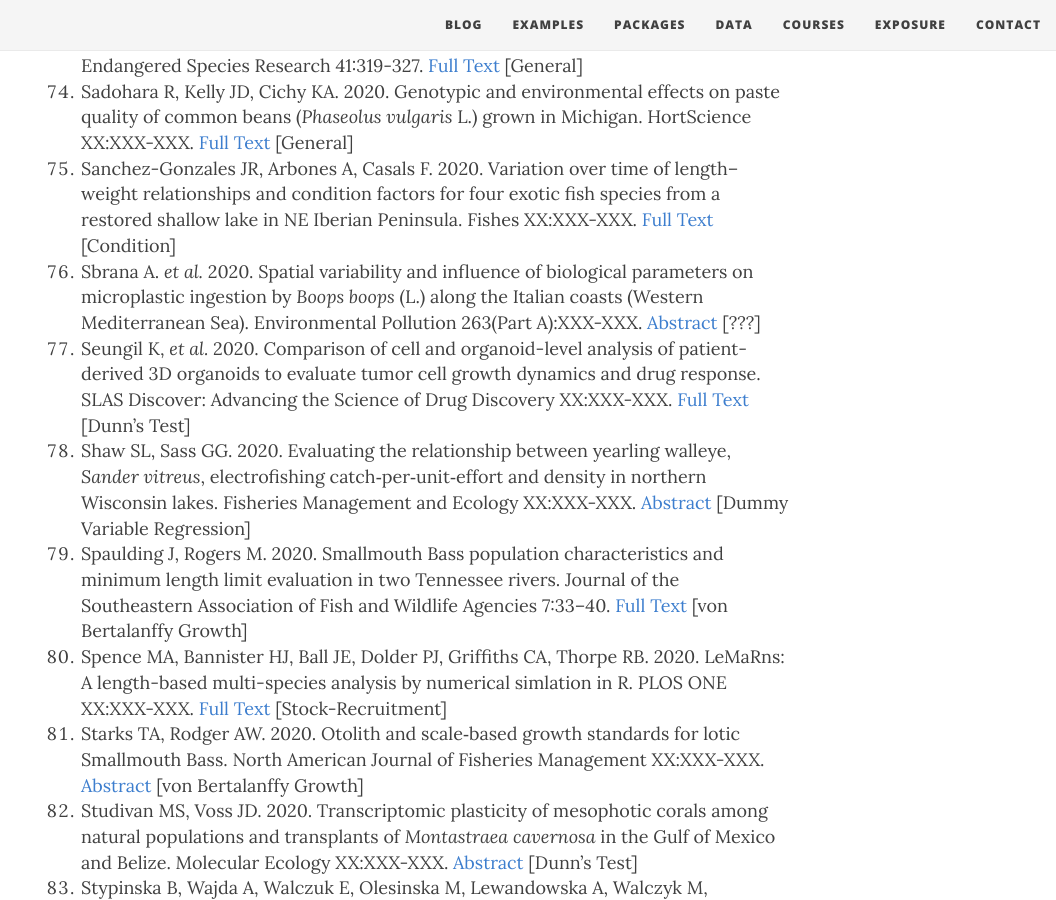
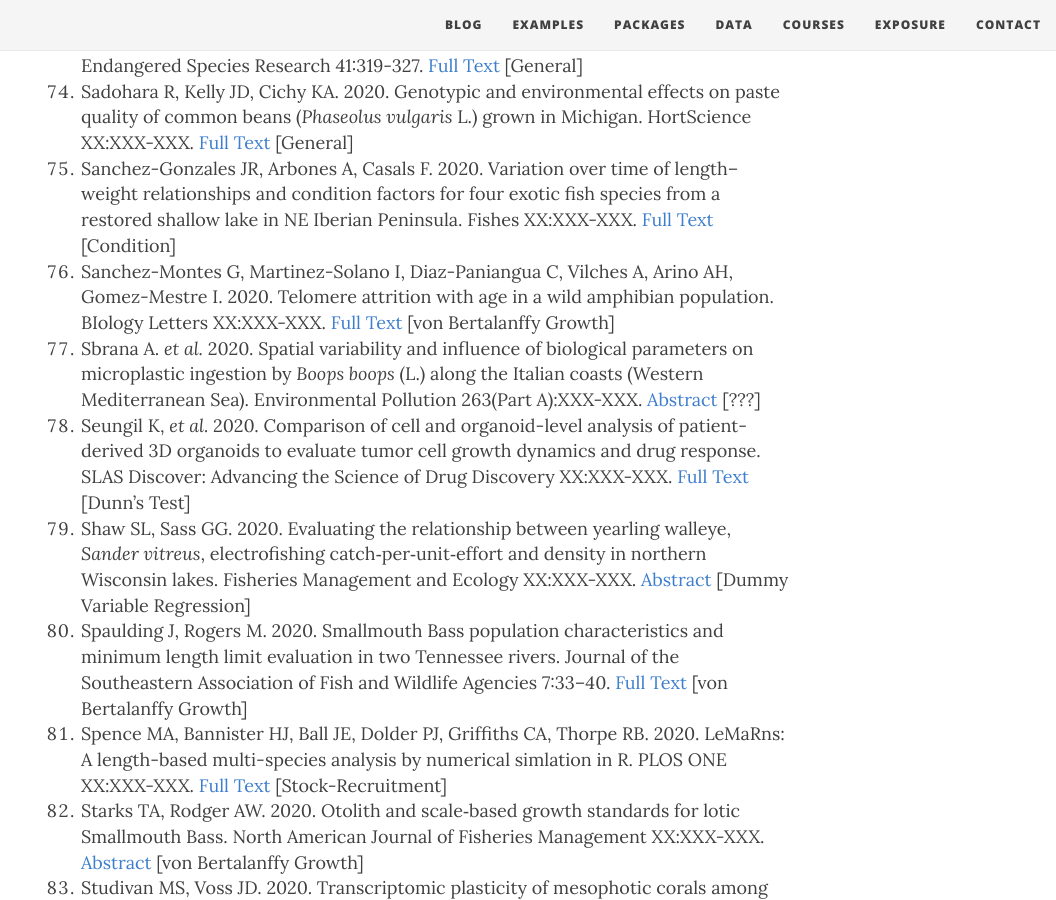
Before and after one commit to droglenc/fishR, a Jekyll site: the page built from exposure/exposure-citations20.md, in a window 1280 px wide and 900 px high, scrolled down 6411 px. Shown: the whole window, without its empty margins (224-1280 px from the left). Built offline with Jekyll 4.4.1, drawn with Linux system fonts in a browser that asks for light colours; nearby versions of some CDN libraries; some of the changed lines change nothing that is shown.

Commit message:
Update exposure-citations20.md

```diff
--- a/exposure/exposure-citations20.md
+++ b/exposure/exposure-citations20.md
@@ -5,7 +5,7 @@ subtitle: fishR and FSA is Being Used!!
 css: "/css/exposure-citation.css"
 ---
 
-The [**IFAR** book](http://derekogle.com/IFAR/), **fishR** website, or the **FSA** package were cited in the following <span id="contact-div">93</span> publications.
+The [**IFAR** book](http://derekogle.com/IFAR/), **fishR** website, or the **FSA** package were cited in the following <span id="contact-div">94</span> publications.
 
 1. Almojil D. 2020. Male mate choice in the spot-tail shark *Carcharhinus sorrah*: are males choosy or opportunistic? Journal of Negative Results - Ecology & Evolutionary Biology. 13:1-11. [Full Text](http://jnr-eeb.org/index.php/jnr/article/viewFile/74/36) [Age Comparisons]
 1. Arnott SE, Celis-Salgado MP, Valleau R. DeSellas A, Paterson A, Yn N, Smol JP, Rusak J. 2020. Road salt impacts freshwater zooplankton at concentrations below current water quality guidelines. Environmental Science & Technology XX:XXX-XXX. [Abstract](https://pubs.acs.org/doi/abs/10.1021/acs.est.0c02396) [???]
@@ -85,6 +85,7 @@ Labbe M, Girard C, Vincent WF, Culley AI. 2020. Extreme viral partitioning in a
 1. Roos NC, Taylor BM, Carvalho AR, Longo GO. 2020. Demography of the largest and most endangered Brazilian Parrotfish, *Scarus trispinosus*, reveals overfishing. Endangered Species Research 41:319-327. [Full Text](https://www.int-res.com/articles/esr2020/41/n041p319.pdf) [General]
 1. Sadohara R, Kelly JD, Cichy KA. 2020. Genotypic and environmental effects on paste quality of common beans (*Phaseolus vulgaris* L.) grown in Michigan. HortScience XX:XXX-XXX. [Full Text](https://journals.ashs.org/hortsci/view/journals/hortsci/aop/article-10.21273-HORTSCI14687-19/article-10.21273-HORTSCI14687-19.xml) [General]
 1. Sanchez-Gonzales JR, Arbones A, Casals F. 2020. Variation over time of length–weight relationships and condition factors for four exotic fish species from a restored shallow lake in NE Iberian Peninsula. Fishes XX:XXX-XXX. [Full Text](https://www.researchgate.net/publication/339022518_Variation_over_Time_of_Length-Weight_Relationships_and_Condition_Factors_for_Four_Exotic_Fish_Species_from_a_Restored_Shallow_Lake_in_NE_Iberian_Peninsula/references) [Condition]
+1. Sanchez-Montes G, Martinez-Solano I, Diaz-Paniangua C, Vilches A, Arino AH, Gomez-Mestre I. 2020. Telomere attrition with age in a wild amphibian population. BIology Letters XX:XXX-XXX. [Full Text](https://royalsocietypublishing.org/doi/full/10.1098/rsbl.2020.0168) [von Bertalanffy Growth]
 1. Sbrana A. *et al.* 2020. Spatial variability and influence of biological parameters on microplastic ingestion by *Boops boops* (L.) along the Italian coasts (Western Mediterranean Sea). Environmental Pollution 263(Part A):XXX-XXX. [Abstract](https://www.sciencedirect.com/science/article/pii/S0269749119363201) [???]
 1. Seungil K, *et al.* 2020. Comparison of cell and organoid-level analysis of patient-derived 3D organoids to evaluate tumor cell growth dynamics and drug response. SLAS Discover: Advancing the Science of Drug Discovery XX:XXX-XXX. [Full Text](https://journals.sagepub.com/doi/full/10.1177/2472555220915827) [Dunn's Test]
 1. Shaw SL, Sass GG. 2020. Evaluating the relationship between yearling walleye, *Sander vitreus*, electrofishing catch‐per‐unit‐effort and density in northern Wisconsin lakes. Fisheries Management and Ecology XX:XXX-XXX. [Abstract](https://doi.org/10.1111/fme.12449) [Dummy Variable Regression]
```
